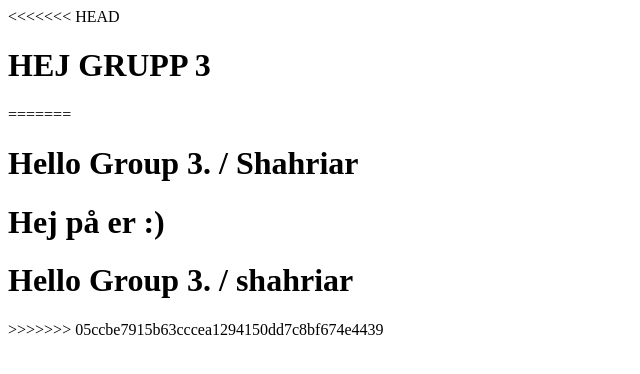
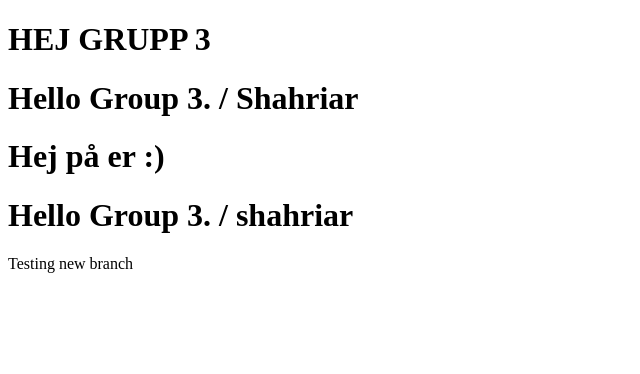
Before and after one commit to Israa-hasib/Grupp-uppgift, a plain HTML site: page index.html in a window 1280 px wide. Shown: the whole page, without its empty margins (0-640 px from the left). Drawn offline with Linux system fonts and the light colour scheme.

Commit message:
add new branch

```diff
--- a/index.html
+++ b/index.html
@@ -9,17 +9,20 @@
 </head>
 
 <body>
-<<<<<<< HEAD
     <h1>HEJ GRUPP 3</h1>
 
 
-=======
     <h1>Hello Group 3. / Shahriar</h1>
     <h1>
         Hej på er :)
     </h1>
     <h1>Hello Group 3. / shahriar</h1>
->>>>>>> 05ccbe7915b63cccea1294150dd7c8bf674e4439
+
+    <div>
+        <p>Testing new branch</p>
+    </div>
+
+
 </body>
 
 </html>
```
